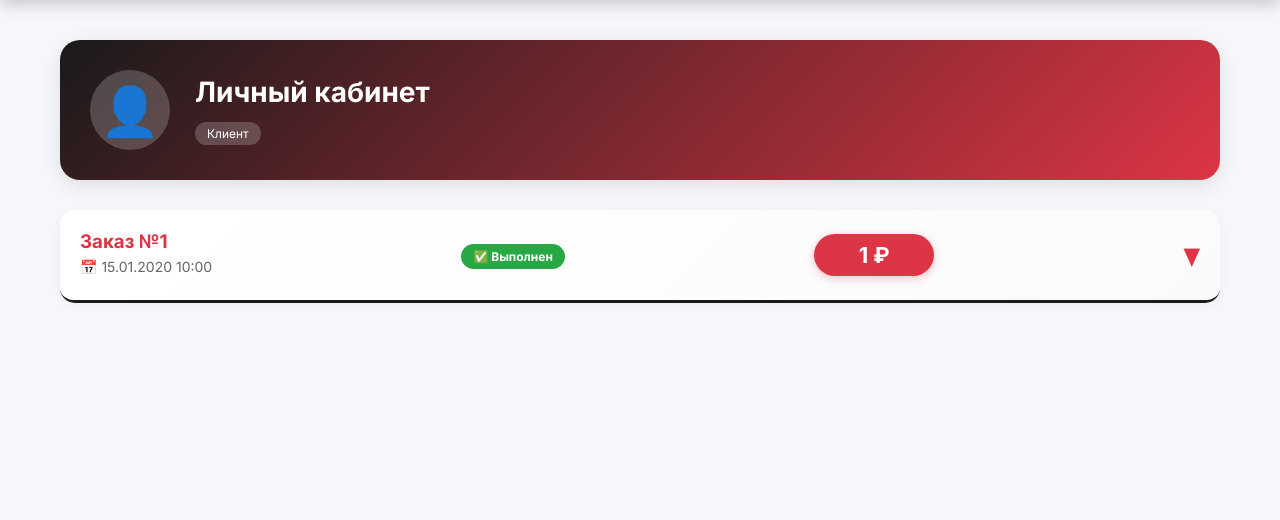
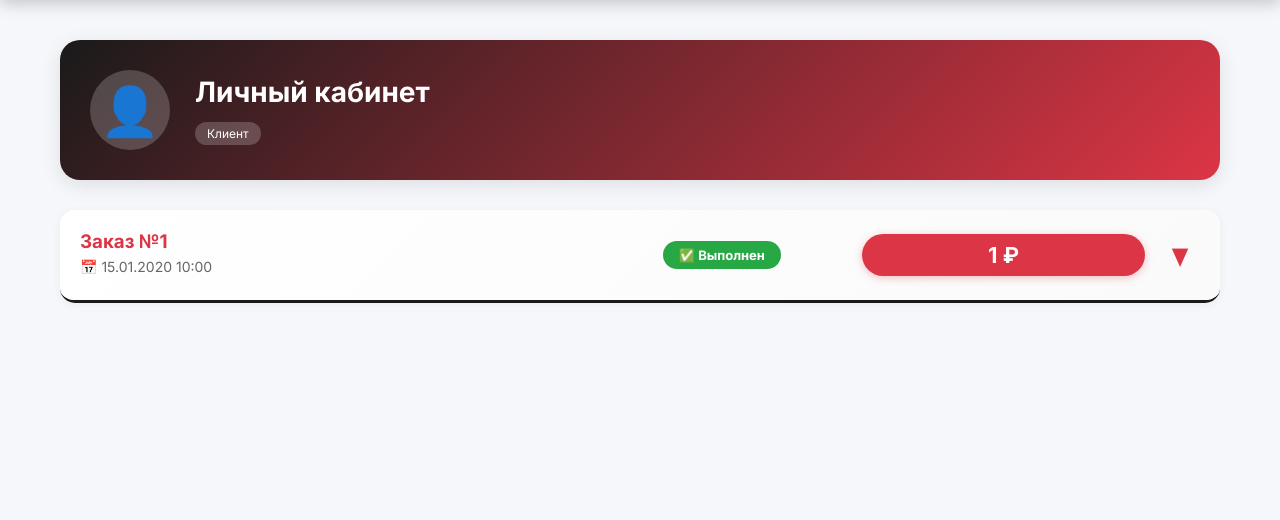
Before and after one commit to emilsttop/diplom_site, a Django app: template accounts/templates/accounts/profile.html in a window 1280 px wide. Shown: the part 60-580 px from the top of the page. Run offline with Django 5.2, Linux system fonts and the light colour scheme; the template is opened without the code that fills it: most values are stand-ins (such as "Sample title", 1, 10 or a date in 2020); data that the repository does not hold is empty.

Commit message:
Исправлено выравнивание в карточках заказов клиента: статус и сумма заказа теперь не сдвигаются относительно друг друга, добавлены стили flex для равномерного распределения элементов

```diff
--- a/accounts/templates/accounts/profile.html
+++ b/accounts/templates/accounts/profile.html
@@ -394,6 +394,50 @@ body.dark .detail-tab:not(.active) {
     background: #e0e0e0 !important;
     color: #1a1a1a !important;
 }
+.order-summary {
+    padding: 20px;
+    display: flex;
+    justify-content: space-between;
+    align-items: center;
+    flex-wrap: wrap;
+    gap: 15px;
+    background: linear-gradient(135deg, #fff 0%, #fafafa 100%);
+}
+.order-info {
+    flex: 2;
+    min-width: 150px;
+}
+.order-status-wrapper {
+    flex: 1;
+    text-align: center;
+    min-width: 120px;
+}
+.order-price {
+    flex: 1;
+    text-align: center;
+    font-size: 22px;
+    font-weight: bold;
+    background: #dc3545;
+    color: white;
+    padding: 8px 16px;
+    border-radius: 30px;
+    min-width: 120px;
+    box-shadow: 0 2px 8px rgba(220, 53, 69, 0.3);
+}
+.expand-icon {
+    font-size: 24px;
+    color: #dc3545;
+    transition: transform 0.3s;
+    width: 40px;
+    text-align: center;
+}
+.order-status {
+    padding: 6px 16px;
+    border-radius: 30px;
+    font-size: 13px;
+    font-weight: bold;
+    display: inline-block;
+
 </style>
 
 <div class="profile-header">
@@ -413,7 +457,7 @@ body.dark .detail-tab:not(.active) {
         <h3>Заказ №{{ order.id }}</h3>
         <p>📅 {{ order.created_at|date:"d.m.Y H:i" }}</p>
     </div>
-            <div>
+    <div class="order-status-wrapper">
         <span class="order-status status-{{ order.status }}">
             {% if order.status == 'new' %}🆕 Новый
             {% elif order.status == 'processing' %}⚙️ В обработке
```
Lines whose indentation alone changed are shown as unchanged.
